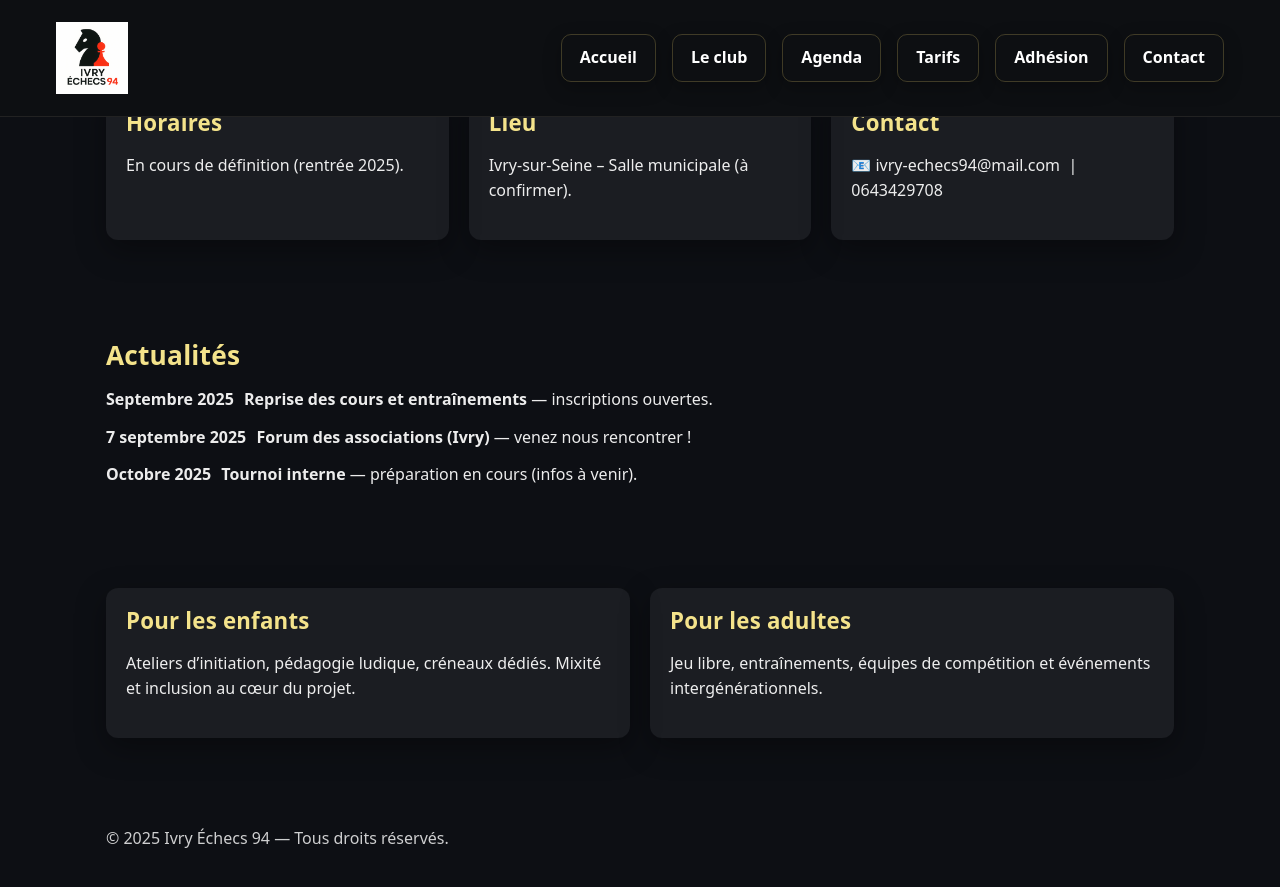
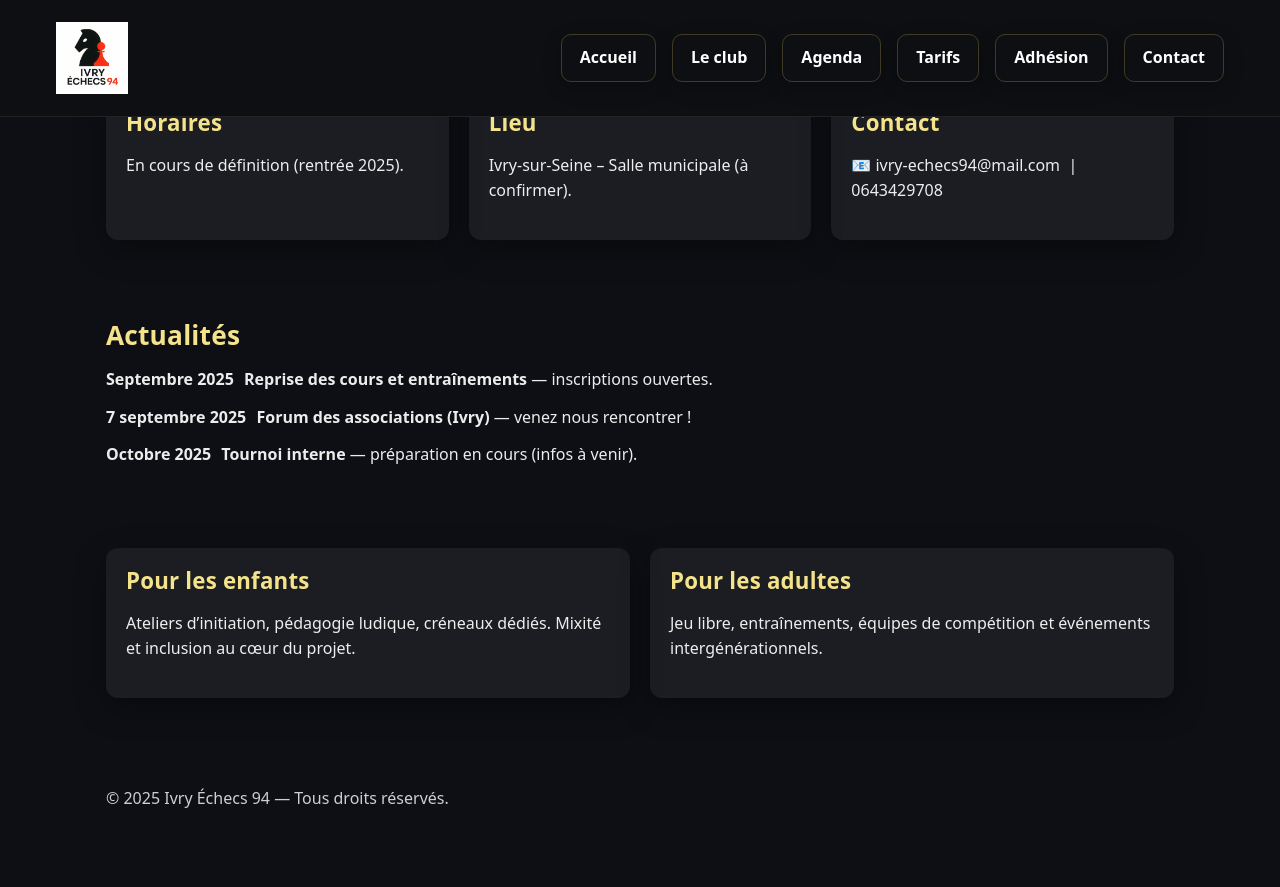
Before and after one commit to Nelwyn64/ivry-echecs-94, a Jekyll site: the page built from index.html, in a window 1280 px wide and 900 px high, scrolled down 567 px. Shown: the top 887 px of the window. Built offline with Jekyll 4.4.1, drawn with Linux system fonts in a browser that asks for light colours; after the commit the page ends 1427 px from its top, so only the background shows below that.

Commit message:
Update Pages du site “accueil”

```diff
--- a/index.html
+++ b/index.html
@@ -36,7 +36,7 @@ bg_image: bg-index.jpg
   </div>
 </section>
 
-<p style="margin:100px 0;"></p>
+<p style="margin:80px 0;"></p>
 
 <section>
   <div class="container">
@@ -58,7 +58,7 @@ bg_image: bg-index.jpg
   </div>
 </section>
 
-<p style="margin:100px 0;"></p>
+<p style="margin:80px 0;"></p>
 
 <section>
   <div class="container grid cols-2">
```
